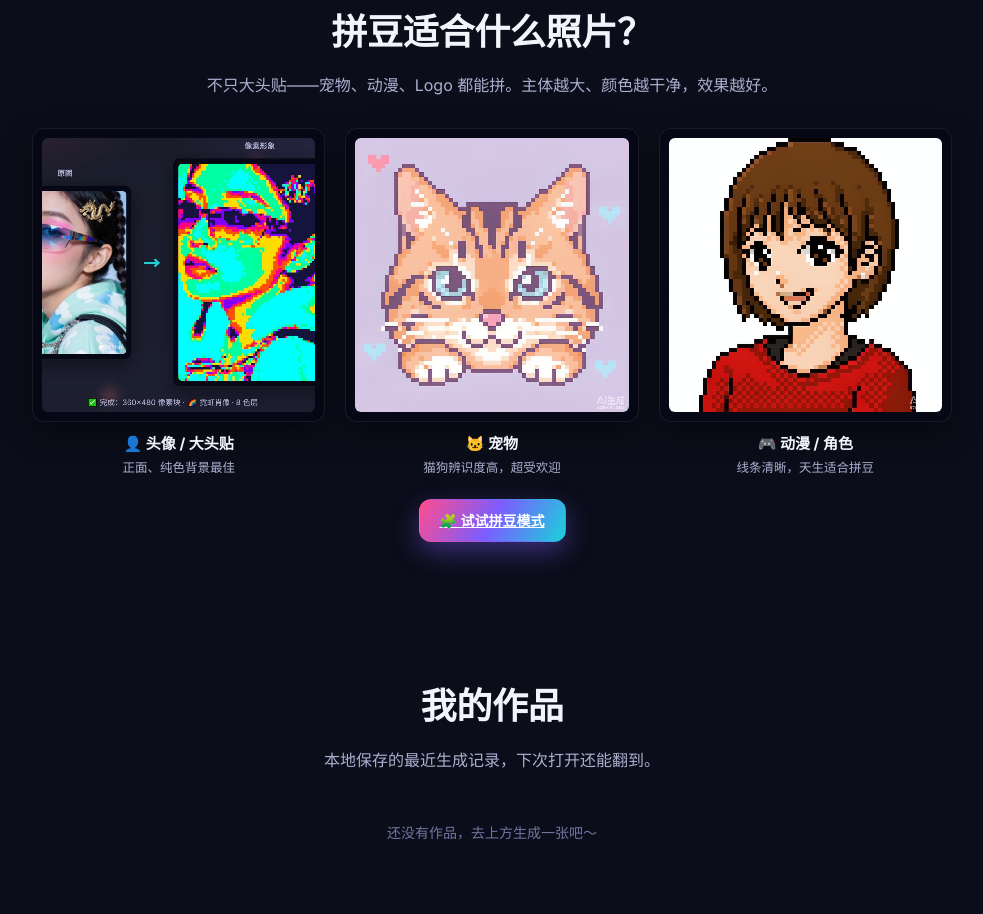
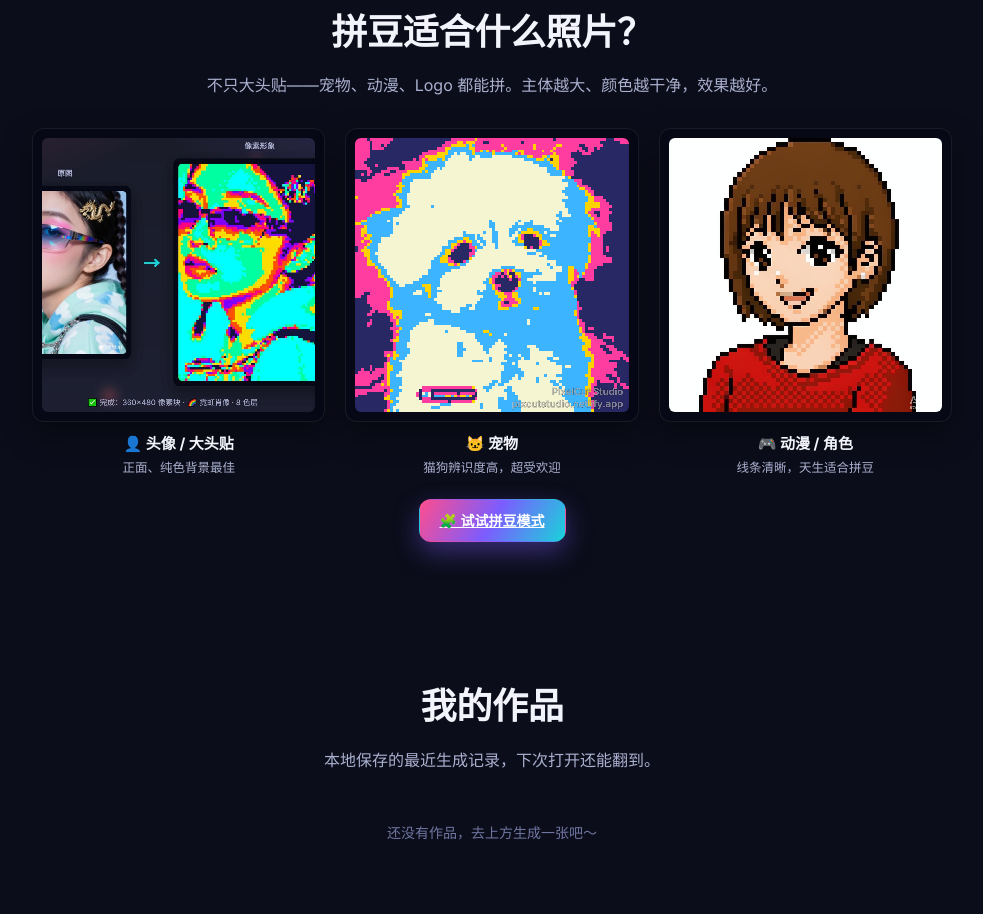
Before and after one commit to DaBowen-Jun/pixelcut-studio, a website: page index.html in a window 1280 px wide. Shown: the part 4255-5169 px from the top of the page, without its empty margins (148-1131 px from the left). Drawn offline with Linux system fonts and the light colour scheme.

Commit message:
替换拼豆展示宠物图为 pixel-avatar.png

```diff
--- a/index.html
+++ b/index.html
@@ -439,7 +439,7 @@
           </figcaption>
         </figure>
         <figure class="perler-show__card">
-          <div class="perler-show__frame"><img src="assets/examples/example-pet.png" alt="宠物拼豆示例" loading="lazy" /></div>
+          <div class="perler-show__frame"><img src="assets/examples/example-pixel-avatar.png" alt="宠物拼豆示例" loading="lazy" /></div>
           <figcaption>
             <span class="perler-show__tag" data-i18n="perler.show.pet">🐱 宠物</span>
             <span class="perler-show__note" data-i18n="perler.show.pet.d">猫狗辨识度高，超受欢迎</span>
```
Also changed, not shown: assets/examples/example-pixel-avatar.png (added).
